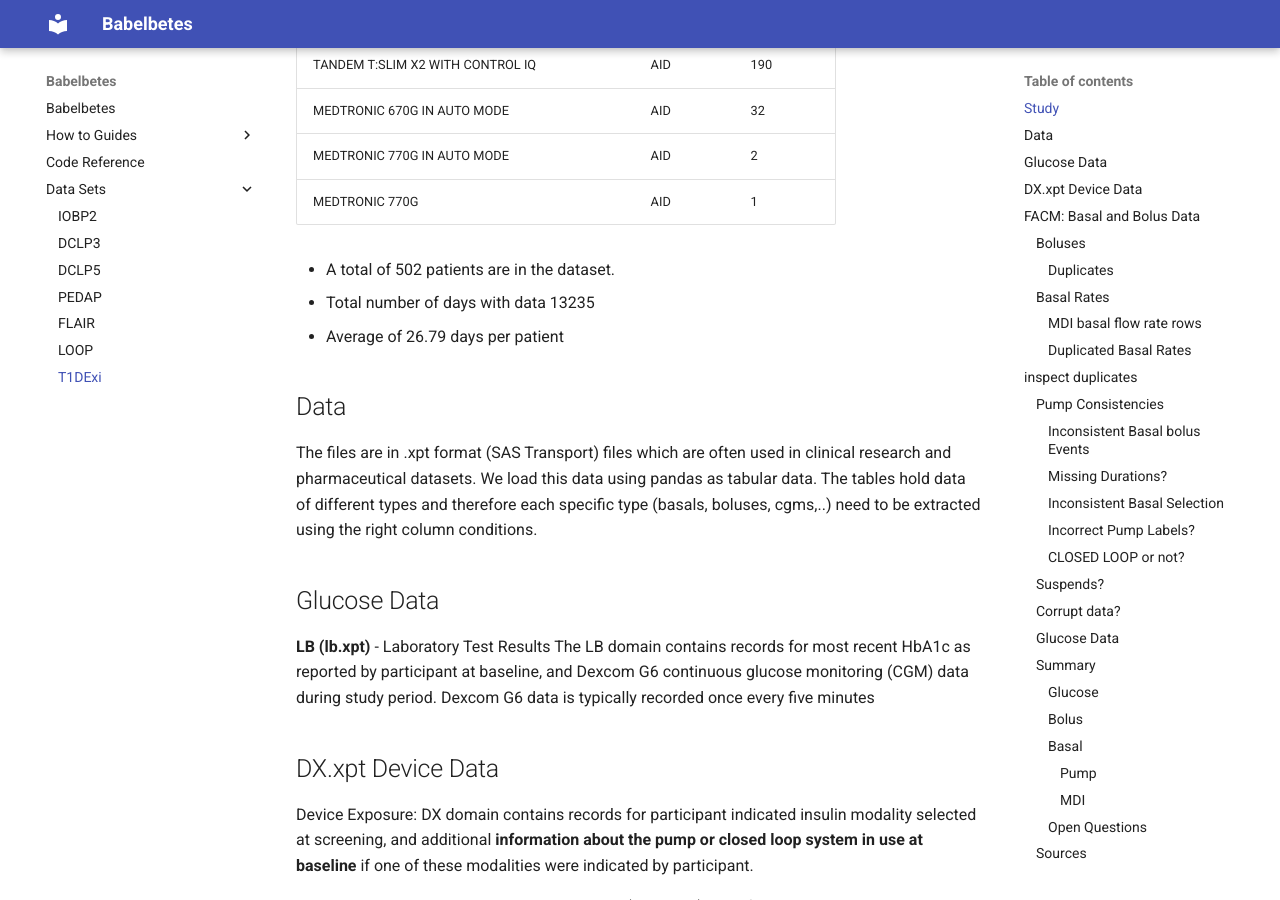
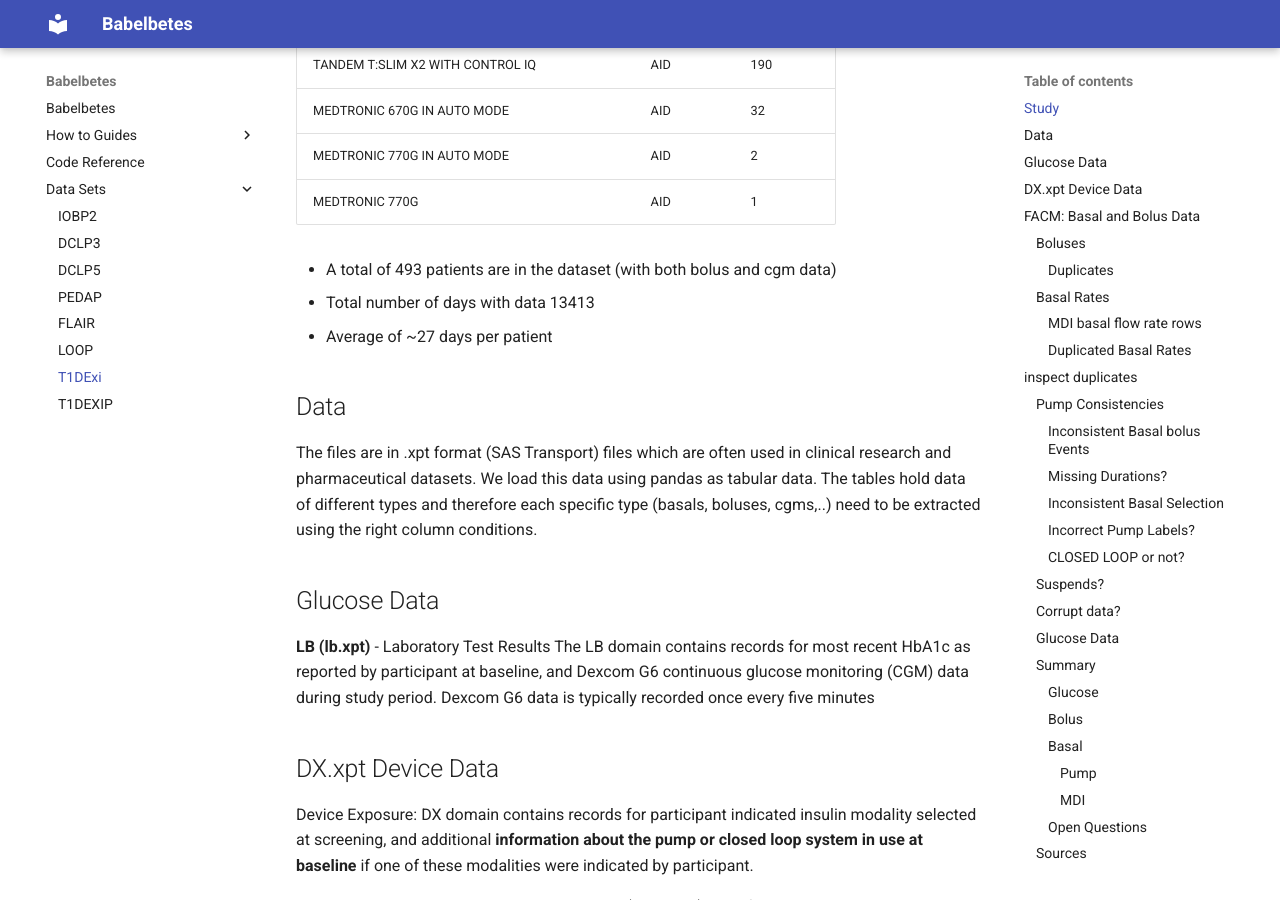
Before and after one commit to nudgebg/egvinsulin, an MkDocs documentation site: the page built from docs/data_sets/T1DEXI.md, in a window 1280 px wide and 900 px high, scrolled down 1058 px. Built offline with MkDocs 1.6.1 and Material for MkDocs 9.7.7, drawn with Linux system fonts in a browser that asks for light colours.

Commit message:
[69-t1dexip] Add T1DEXIP documentation.
Also: Small updates to T1DEXI docs.

```diff
--- a/docs/data_sets/T1DEXI.md
+++ b/docs/data_sets/T1DEXI.md
@@ -27,9 +27,9 @@
 |MEDTRONIC 770G IN AUTO MODE |AID|2|
 |MEDTRONIC 770G |AID|1|
 
-- A total of 502 patients are in the dataset.
-- Total number of days with data 13235
-- Average of 26.79 days per patient
+- A total of 493 patients are in the dataset (with both bolus and cgm data)
+- Total number of days with data 13413
+- Average of ~27 days per patient
 
 
 ## Data
--- a/mkdocs.yml
+++ b/mkdocs.yml
@@ -63,10 +63,11 @@
     - Python Setup: python-setup.md
  - Code Reference: reference.md
  - Data Sets:
-    - IOBP2: data_sets/IOBP2-dataset.md
+    - IOBP2: data_sets/IOBP2.md
     - DCLP3: data_sets/DCLP3.md
     - DCLP5: data_sets/DCLP5.md
-    - PEDAP: data_sets/PEDAP-dataset.md
+    - PEDAP: data_sets/PEDAP.md
     - FLAIR: data_sets/FLAIR.md
     - LOOP: data_sets/LOOP.md
     - T1DExi: data_sets/T1DEXI.md
+    - T1DEXIP: data_sets/T1DEXIP.md
```
Also changed, not shown: docs/data_sets/T1DEXIP.md (added, +72 -0 lines), docs/reference.md (+3 -2 lines), docs/data_sets/assets/t1dexi_basal_and_flow_rates14.png, docs/data_sets/assets/t1dexi_basal_and_flow_rates152.png, docs/data_sets/assets/t1dexip_basal_max_durations.png (added), docs/data_sets/assets/t1dexip_basal_max_rates.png (added), docs/data_sets/assets/t1dexip_basals_436_2022-08-08.png (added), docs/data_sets/assets/t1dexip_daily_events_by_device.png (added), docs/data_sets/assets/t1dexip_number_of_events_per_patient.png (added), 3 other files.
